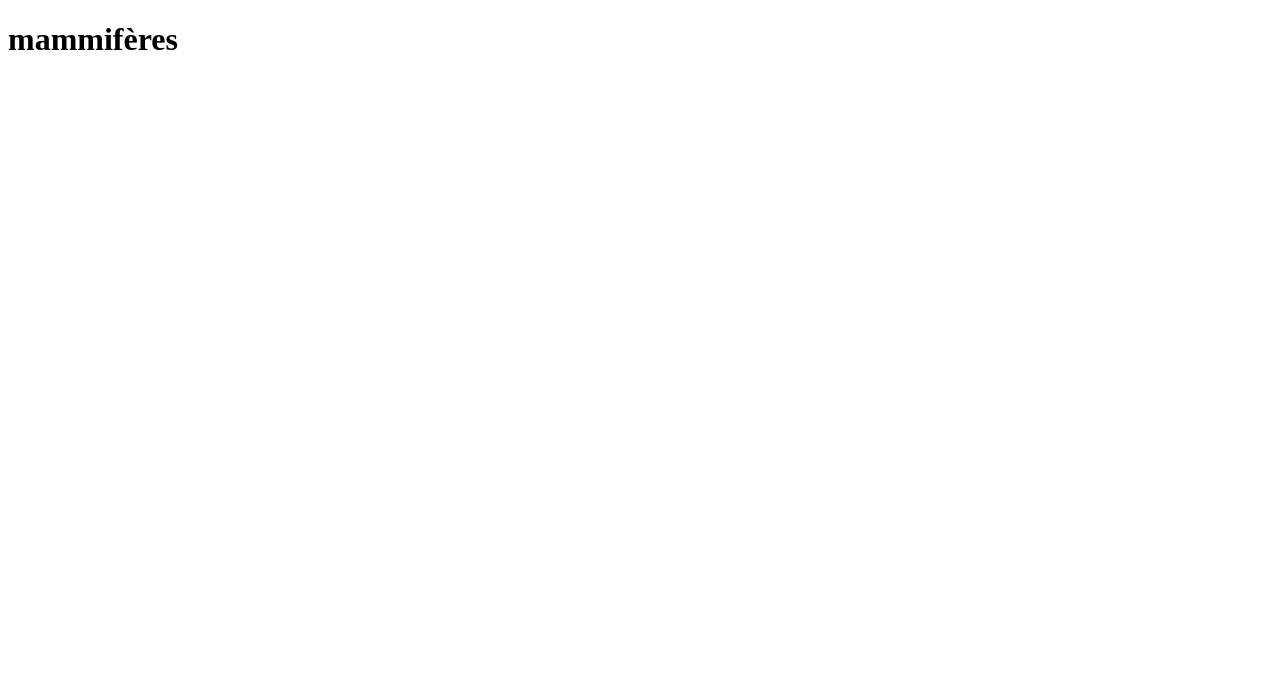
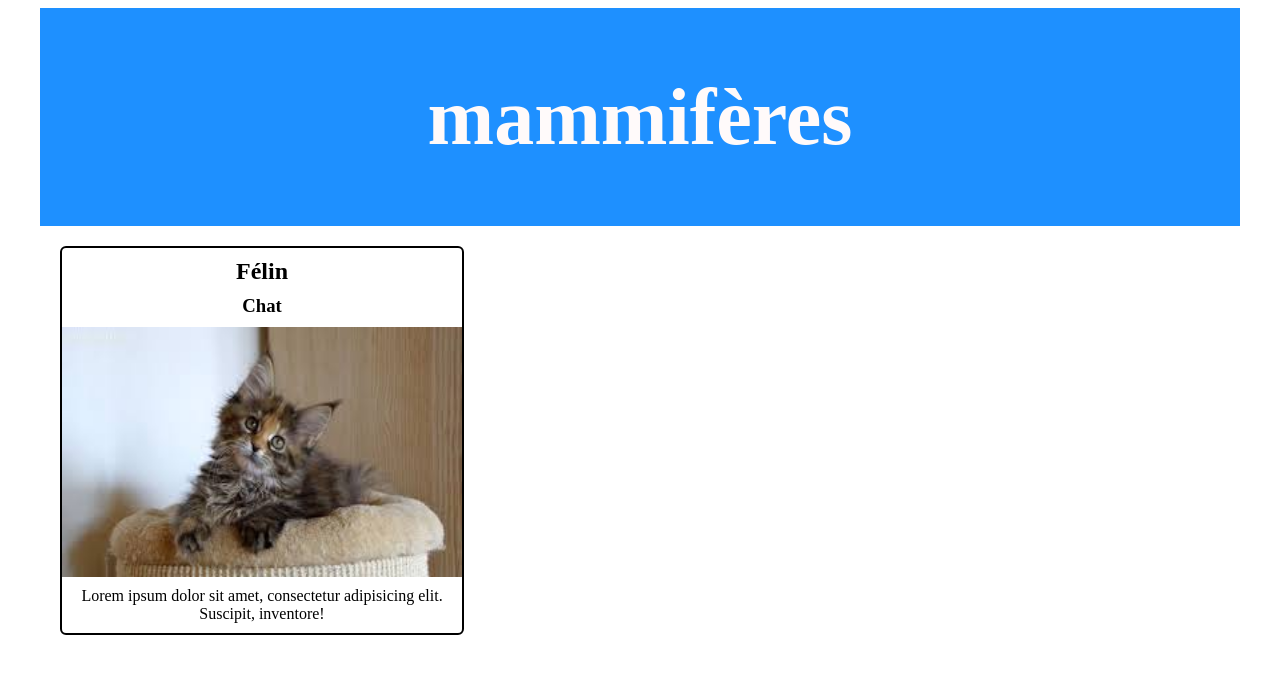
Before and after one commit to faurekevin/pocketmamifere, a plain HTML site: page index.html in a window 1280 px wide. Drawn offline with Linux system fonts and the light colour scheme.

Commit message:
2e etapes du projet

```diff
--- a/index.html
+++ b/index.html
@@ -8,9 +8,21 @@
 	<script src="dist/script.js" defer></script>
 </head>
 <body>
-	<header>
-		<h1>mammifères</h1>
-	</header>
+	<div id="bigBox">
+		<header>
+			<h1>mammifères</h1>
+		</header>
+		<main>
+			<div id="mami" class="mami">
+				<div>
+					<h2>Félin</h2>	<!-- type -->
+					<h3>Chat</h3>	<!-- race -->
+					<img src="images/chat-1.jpg" alt="">	<!-- image -->
+					<p>Lorem ipsum dolor sit amet, consectetur adipisicing elit. Suscipit, inventore!</p>	<!-- description -->
+				</div>
 
+			</div>
+		</main>
+	</div>
 </body>
 </html>
--- a/style.css
+++ b/style.css
@@ -0,0 +1,39 @@
+#bigBox {
+	margin: 0 auto;
+	width: 1200px;
+}
+header{
+	background-color: dodgerblue;
+	padding: 10px;
+}
+h1{
+	text-align: center;
+	font-size: 5em;
+	color: snow;
+}
+img {
+	max-width: 100%;
+}
+.mami {
+	text-align: center;
+	margin:20px;
+
+
+}
+.mami div {
+	display:flex;
+	flex-direction: column;
+	width: 400px;
+	border: 2px solid black;
+	border-radius: 6px;
+}
+.mami h2, h3, p {
+	margin: 10px;
+}
+
+.mami h2 {
+	margin-bottom: 0;
+}
+.mami img {
+	height: 250px;
+}
```
Also changed, not shown: images/chat-1.jpg (added), images/chat-2.jpg (added), images/chat-3.jpg (added).
